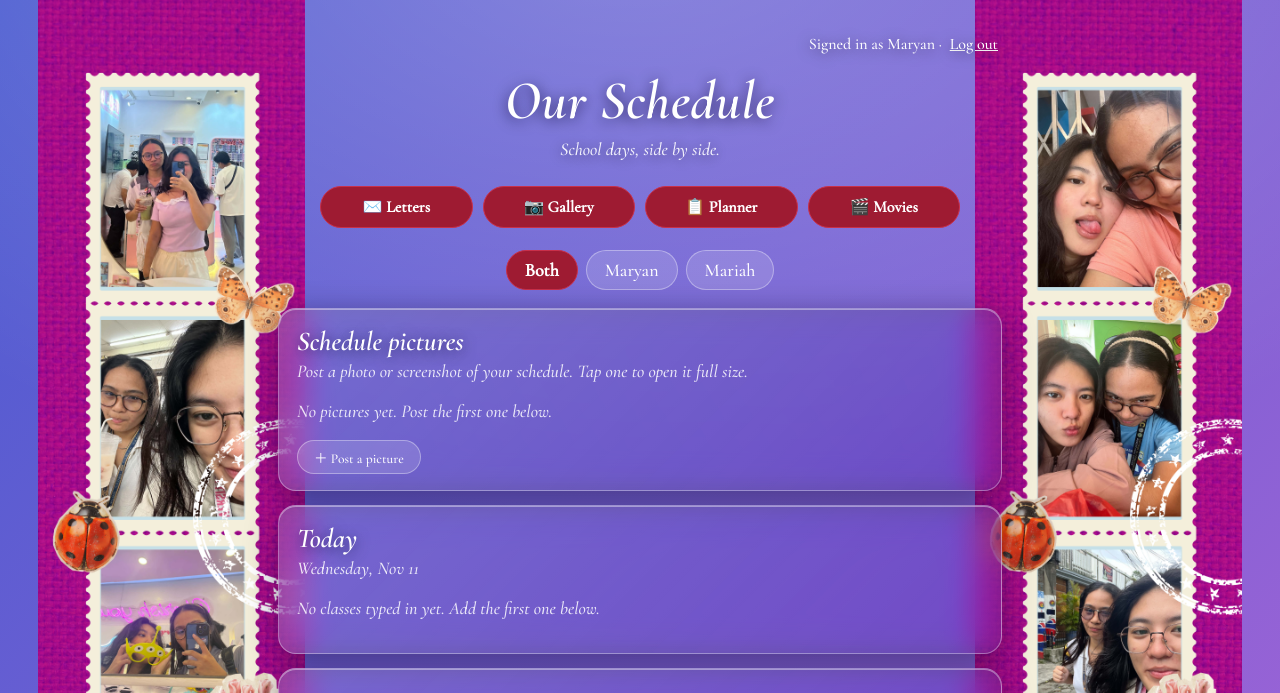
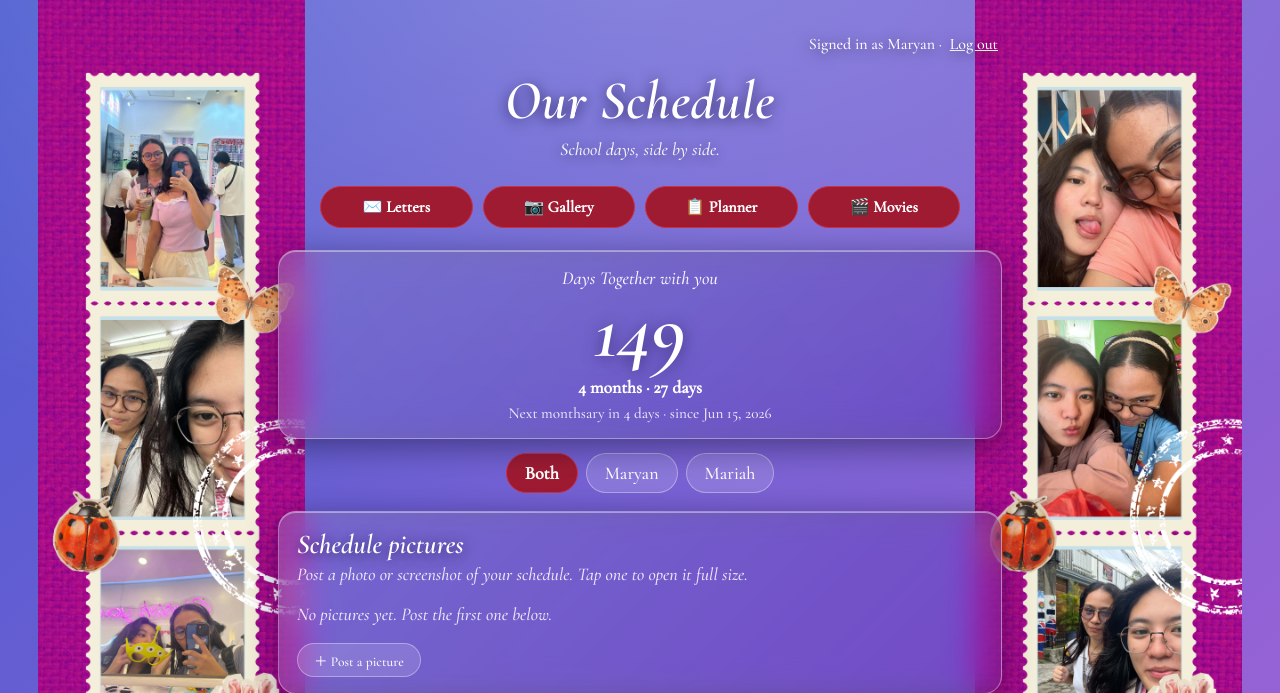
Before and after one commit to Mstar2-d/For-my-Baby, a Flask app: page /schedule in a window 1280 px wide. Shown: the top 693 px of the page. Run offline with Flask 3, Linux system fonts and the light colour scheme; the visitor is signed in with stand-in values (Sample User, id 1); data that the repository does not hold is empty.

Commit message:
Day counter

```diff
--- a/templates/schedule.html
+++ b/templates/schedule.html
@@ -72,6 +72,30 @@
       <button type="submit" class="primary">🎬 Movies</button>
     </form>
   </nav>
+
+  {% if together['banner'] %}
+    <div class="banner {{ together['banner']['kind'] }}" role="status">
+      <span class="banner-icon" aria-hidden="true">🎉</span>
+      <div class="banner-text">
+        <b>{{ together['banner']['text'] }}</b>
+        <small>{{ together['banner']['sub'] }}</small>
+      </div>
+      <span class="banner-icon" aria-hidden="true">🎉</span>
+    </div>
+  {% endif %}
+
+  <section class="panel counter" aria-label="Day counter">
+    {% if together['started'] %}
+      <p class="count-label">Days Together with you</p>
+      <p class="count-num">{{ together['days_text'] }}</p>
+      <p class="count-break">{{ together['breakdown'] }}</p>
+      <p class="count-next">{{ together['next_text'] }} · since {{ together['since'] }}</p>
+    {% else %}
+      <p class="count-label">Counting down</p>
+      <p class="count-num">{{ together['to_go_text'] }}</p>
+      <p class="count-next">until {{ together['since'] }}</p>
+    {% endif %}
+  </section>
 
   <nav class="tabs" aria-label="Whose schedule">
     {% for key, label in tabs %}
```
